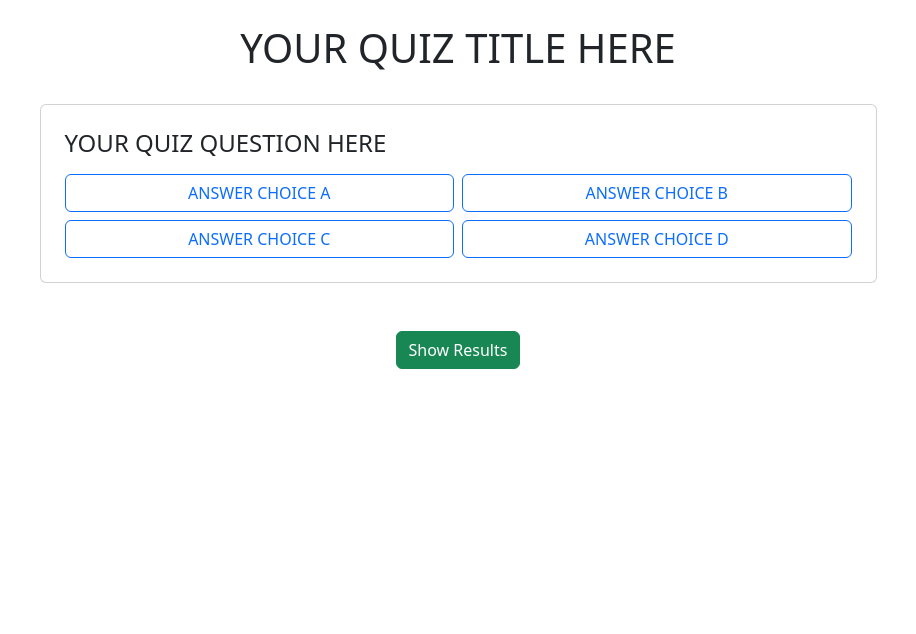
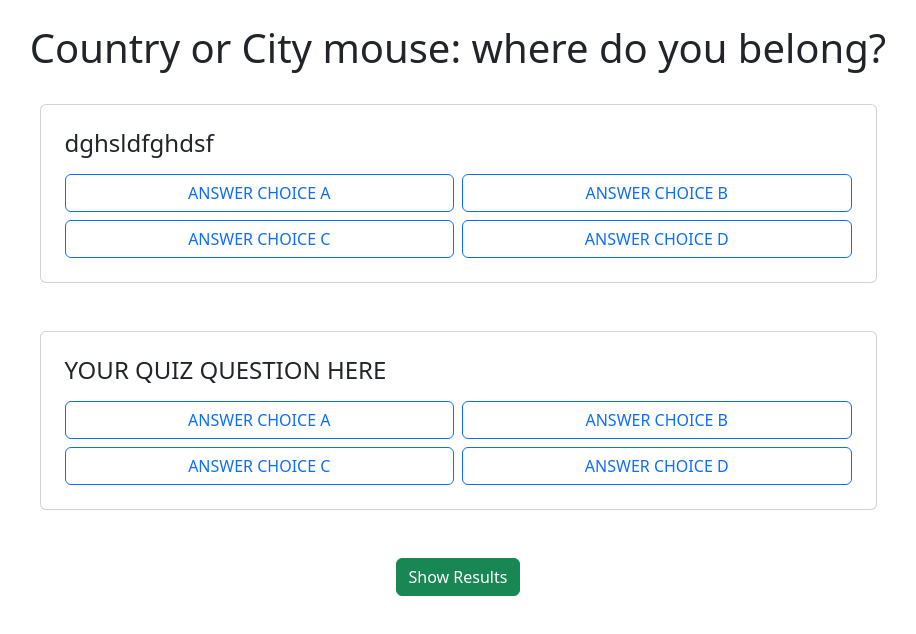
Before and after one commit to A11y-of-Dragons/Web_development_assignment_8, a plain HTML site: page index.html in a window 1280 px wide. Shown: the whole page, without its empty margins (182-1098 px from the left). Drawn offline with nearby package versions, Linux system fonts and the light colour scheme.

Commit message:
added to the script.js file

```diff
--- a/index.html
+++ b/index.html
@@ -9,12 +9,12 @@
     <link rel="stylesheet" href ="./css/style.css">
 </head>
 <body>
-    <h1 class="text-center mt-4">YOUR QUIZ TITLE HERE</h1>
+    <h1 class="text-center mt-4">Country or City mouse: where do you belong?</h1>
 
     <!-- Start quiz element -->
     <div class="container d-flex justify-content-center" id="question-1">
       <div class="card my-4 p-4 question-block" style="width: 75%;">
-        <h4 class="mb-3">YOUR QUIZ QUESTION HERE</h4>
+        <h4 class="mb-3">dghsldfghdsf </h4>
         <div class="row g-2">
           <div class="col-6">
             <button class="btn btn-outline-primary w-100 answer-btn" data-answer="A">ANSWER CHOICE A</button>
@@ -38,7 +38,30 @@
 
     <!-- Add more quiz elements here -->
 
+    <!-- Start 2nd quiz question -->
+    <div class="container d-flex justify-content-center" id="question-1">
+      <div class="card my-4 p-4 question-block" style="width: 75%;">
+        <h4 class="mb-3">YOUR QUIZ QUESTION HERE</h4>
+        <div class="row g-2">
+          <div class="col-6">
+            <button class="btn btn-outline-primary w-100 answer-btn" data-answer="A">ANSWER CHOICE A</button>
+          </div>
+          <div class="col-6">
+            <button class="btn btn-outline-primary w-100 answer-btn" data-answer="B">ANSWER CHOICE B</button>
+          </div>
+          <div class="col-6">
+            <button class="btn btn-outline-primary w-100 answer-btn" data-answer="C">ANSWER CHOICE C</button>
+          </div>
+          <div class="col-6">
+            <button class="btn btn-outline-primary w-100 answer-btn" data-answer="D">ANSWER CHOICE D</button>
+          </div>
+        </div>
+      </div>
+    </div>
 
+
+
+    <!-- End second quiz question-->
 
     <div class="container d-flex justify-content-center">
       <button id="show-result" class="btn btn-success my-4">Show Results</button>
--- a/js/script.js
+++ b/js/script.js
@@ -1 +1,3 @@
 console.log("script.js connected!");
+let buttons = document.querySelectorAll("#mood-buttons button");
+console.log(buttons);
```
